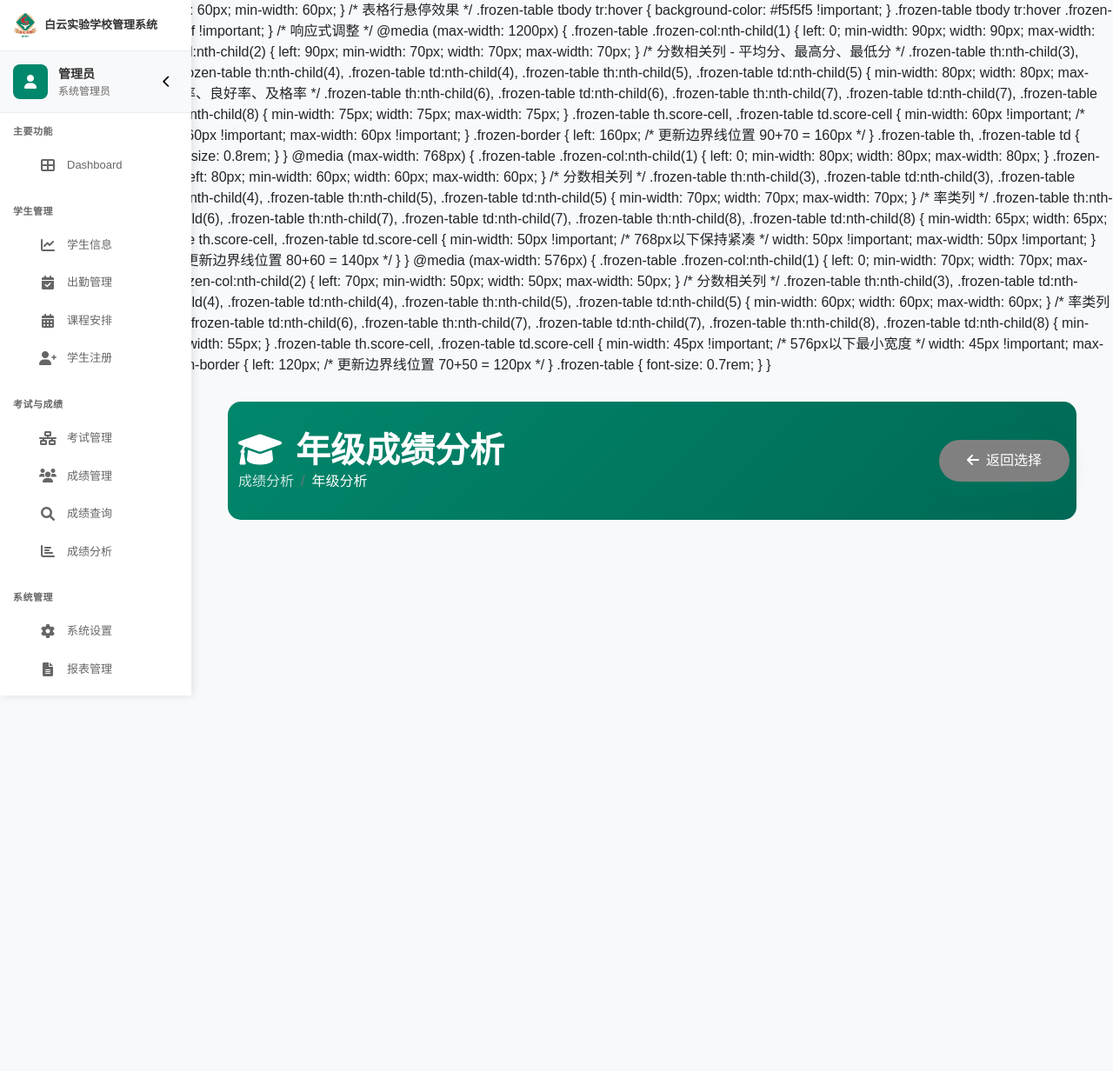
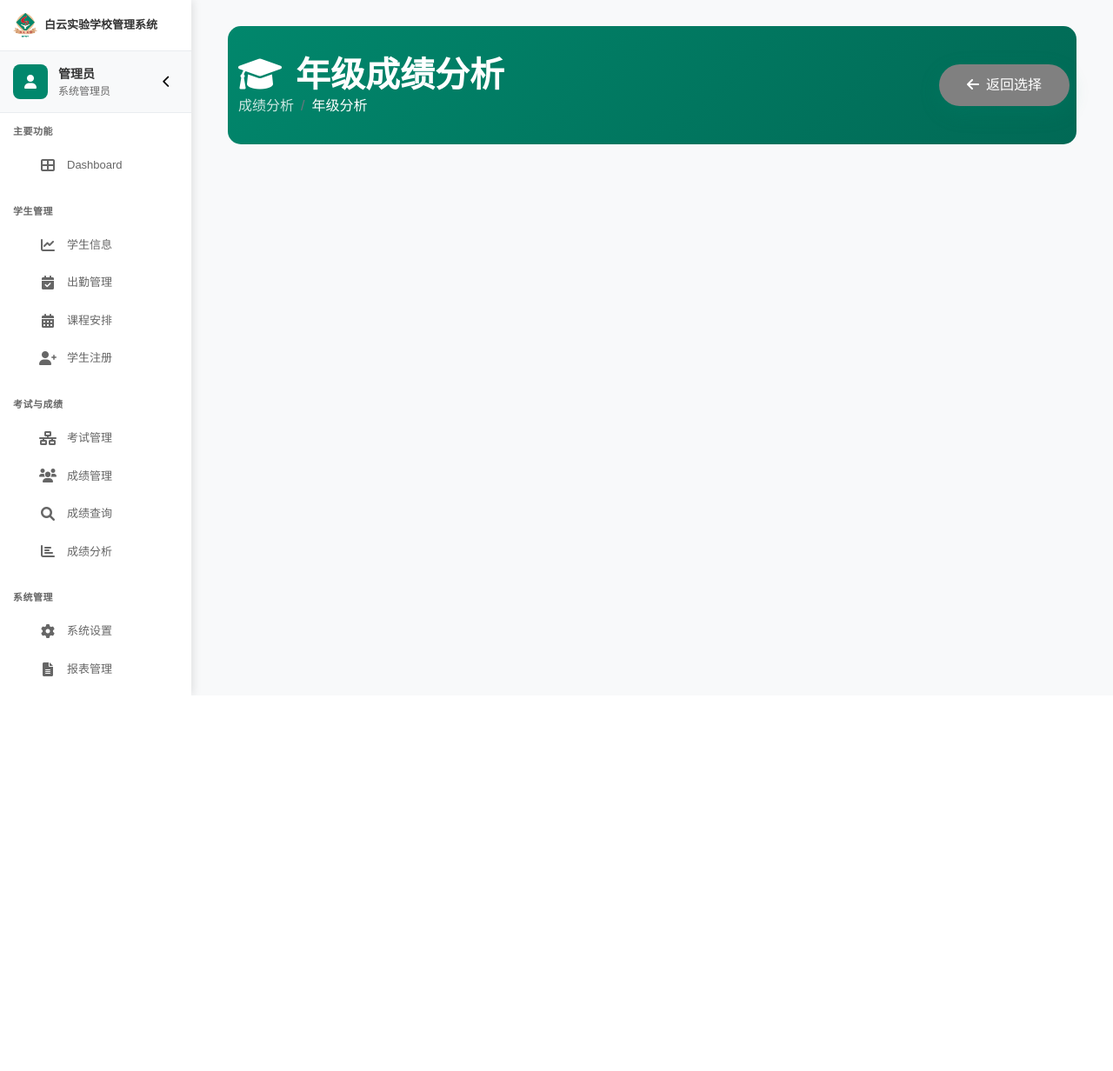
Before and after one commit to aIeXCai/SMS, a Django app: page /scores/analysis/grade/ in a window 1280 px wide. Shown: the whole page at 87% size. After the commit the page ends 800 px from the top, so only its background shows below. Run offline with Django 5.2, Linux system fonts and the light colour scheme.

Commit message:
Modified Grade Score Analysis Page Bug

```diff
--- a/school_management/exams/templates/exams/score_analysis_grade.html
+++ b/school_management/exams/templates/exams/score_analysis_grade.html
@@ -132,14 +132,6 @@
         font-weight: 600;
         color: #495057;
         text-align: center;
-    }
-</style>
-
-
-
-    .frozen-table .score-cell {
-        width: 60px;
-        min-width: 60px;
     }
 
     /* 表格行悬停效果 */
```
Also changed, not shown: 1 other file.
